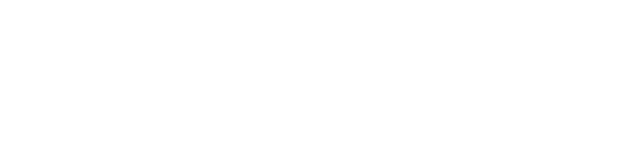
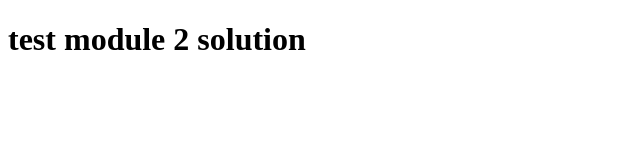
Before and after one commit to kolibras/Coursera-kolibras, a plain HTML site: page mod2_solution/index.html in a window 1280 px wide. Shown: the whole page, without its empty margins (0-640 px from the left). Drawn offline with Linux system fonts and the light colour scheme.

Commit message:
small change on index

```diff
--- a/mod2_solution/index.html
+++ b/mod2_solution/index.html
@@ -5,5 +5,6 @@
   <title>index</title>
 </head>
 <body>
+<h1>test module 2 solution</h1>
 </body>
 </html>
```
